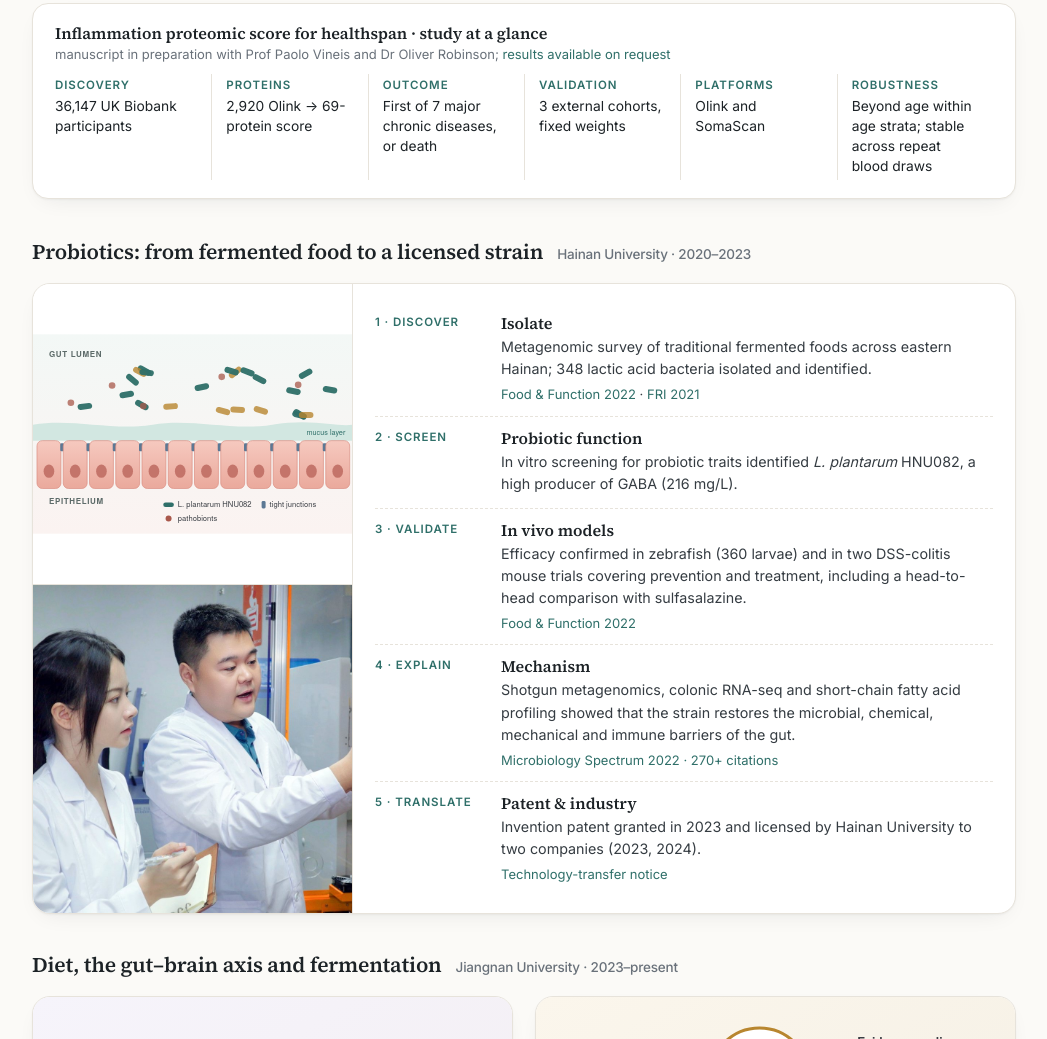
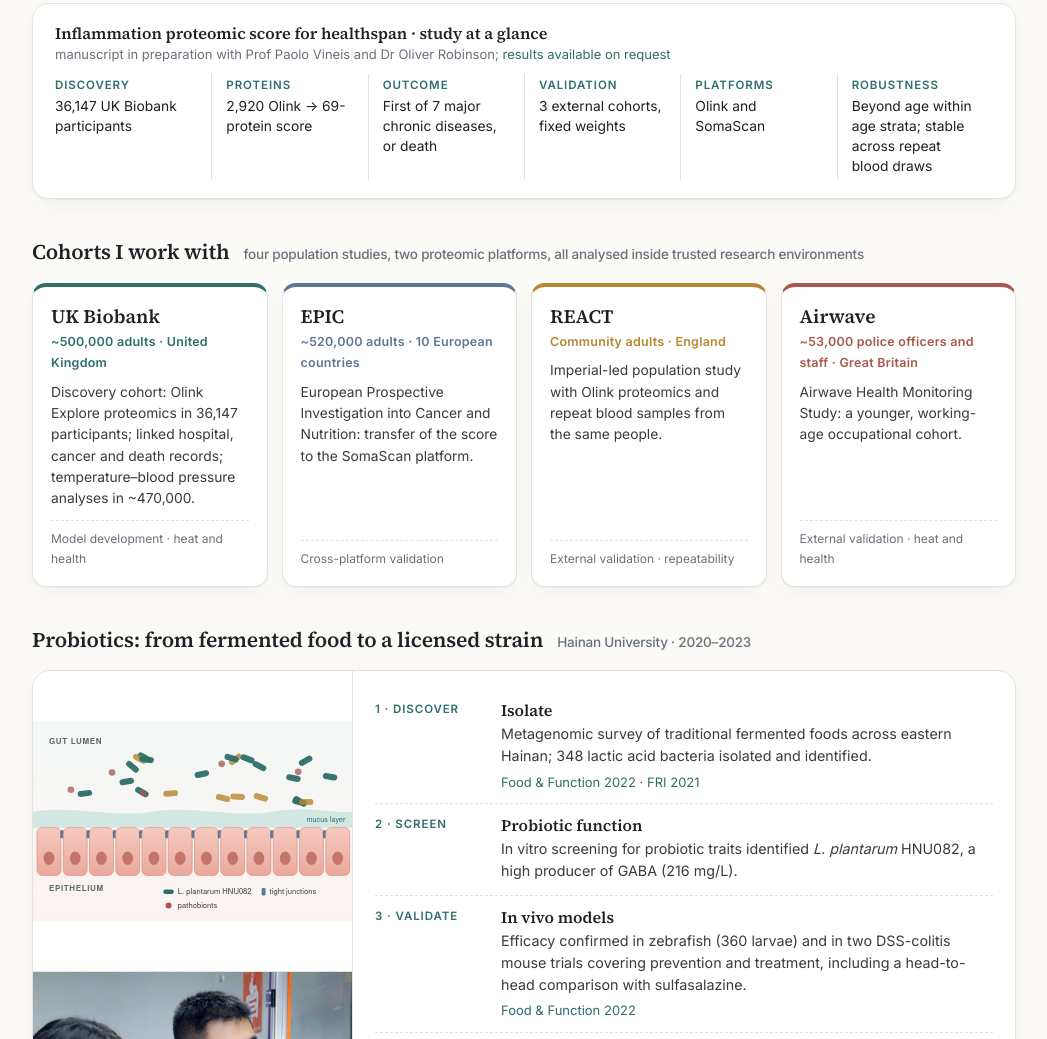
Before and after one commit to YuqingWu0520/YuqingWu0520.github.io, a plain HTML site: page index.html in a window 1280 px wide. Shown: the part 2890-3929 px from the top of the page, without its empty margins (116-1163 px from the left). Drawn offline with Linux system fonts and the light colour scheme.

Commit message:
Cohort showcase

```diff
--- a/index.html
+++ b/index.html
@@ -147,6 +147,14 @@
       <div><dt>Platforms</dt><dd>Olink and SomaScan</dd></div>
       <div><dt>Robustness</dt><dd>Beyond age within age strata; stable across repeat blood draws</dd></div>
     </dl>
+  </div>
+
+  <h3 class="group">Cohorts I work with <span>four population studies, two proteomic platforms, all analysed inside trusted research environments</span></h3>
+  <div class="cohorts">
+    <div class="co" style="--c:#2f6f69"><span class="co-n">UK Biobank</span><span class="co-s">~500,000 adults · United Kingdom</span><p>Discovery cohort: Olink Explore proteomics in 36,147 participants; linked hospital, cancer and death records; temperature&ndash;blood pressure analyses in ~470,000.</p><span class="co-r">Model development · heat and health</span></div>
+    <div class="co" style="--c:#5c7894"><span class="co-n">EPIC</span><span class="co-s">~520,000 adults · 10 European countries</span><p>European Prospective Investigation into Cancer and Nutrition: transfer of the score to the SomaScan platform.</p><span class="co-r">Cross-platform validation</span></div>
+    <div class="co" style="--c:#b8862f"><span class="co-n">REACT</span><span class="co-s">Community adults · England</span><p>Imperial-led population study with Olink proteomics and repeat blood samples from the same people.</p><span class="co-r">External validation · repeatability</span></div>
+    <div class="co" style="--c:#a9584b"><span class="co-n">Airwave</span><span class="co-s">~53,000 police officers and staff · Great Britain</span><p>Airwave Health Monitoring Study: a younger, working-age occupational cohort.</p><span class="co-r">External validation · heat and health</span></div>
   </div>
 
   <h3 class="group">Probiotics: from fermented food to a licensed strain <span>Hainan University · 2020&ndash;2023</span></h3>
--- a/style.css
+++ b/style.css
@@ -364,3 +364,13 @@ h2{font-size:34px}
 .glance dd{margin:0;font-size:13.8px;line-height:1.45;color:var(--ink)}
 @media (max-width:900px){.glance dl{grid-template-columns:repeat(3,1fr);row-gap:12px}.glance dl>div:nth-child(4){border-left:0;padding-left:0}}
 @media (max-width:560px){.glance dl{grid-template-columns:1fr 1fr}.glance dl>div{border-left:0;padding-left:0}}
+
+/* cohorts */
+.cohorts{display:grid;grid-template-columns:repeat(4,1fr);gap:14px;margin:0 0 40px}
+.co{background:var(--surface);border:1px solid var(--line);border-top:4px solid var(--c);border-radius:14px;box-shadow:var(--shadow);padding:16px 18px;display:flex;flex-direction:column}
+.co-n{font:600 19px var(--serif);color:var(--ink)}
+.co-s{font-size:12.5px;font-weight:600;color:var(--c);letter-spacing:.02em;margin:2px 0 8px}
+.co p{margin:0 0 10px;font-size:13.8px;line-height:1.55}
+.co-r{margin-top:auto;font-size:12px;color:var(--muted);border-top:1px dashed var(--line);padding-top:8px}
+@media (max-width:900px){.cohorts{grid-template-columns:1fr 1fr}}
+@media (max-width:560px){.cohorts{grid-template-columns:1fr}}
```
